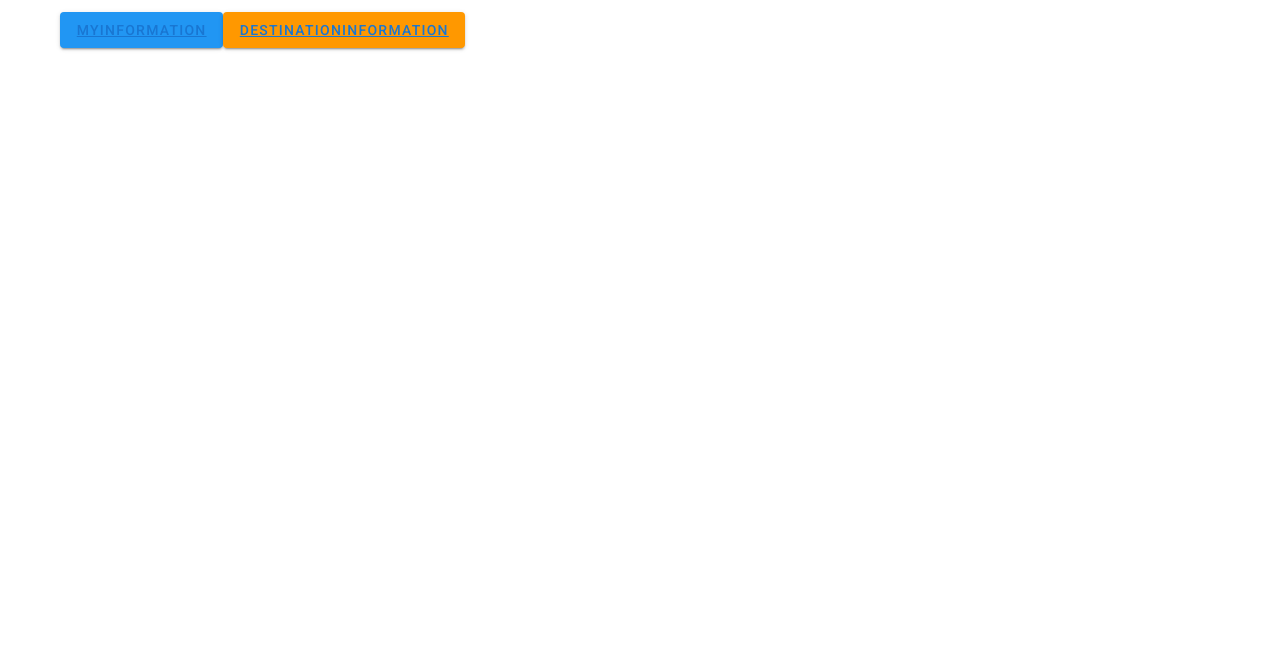
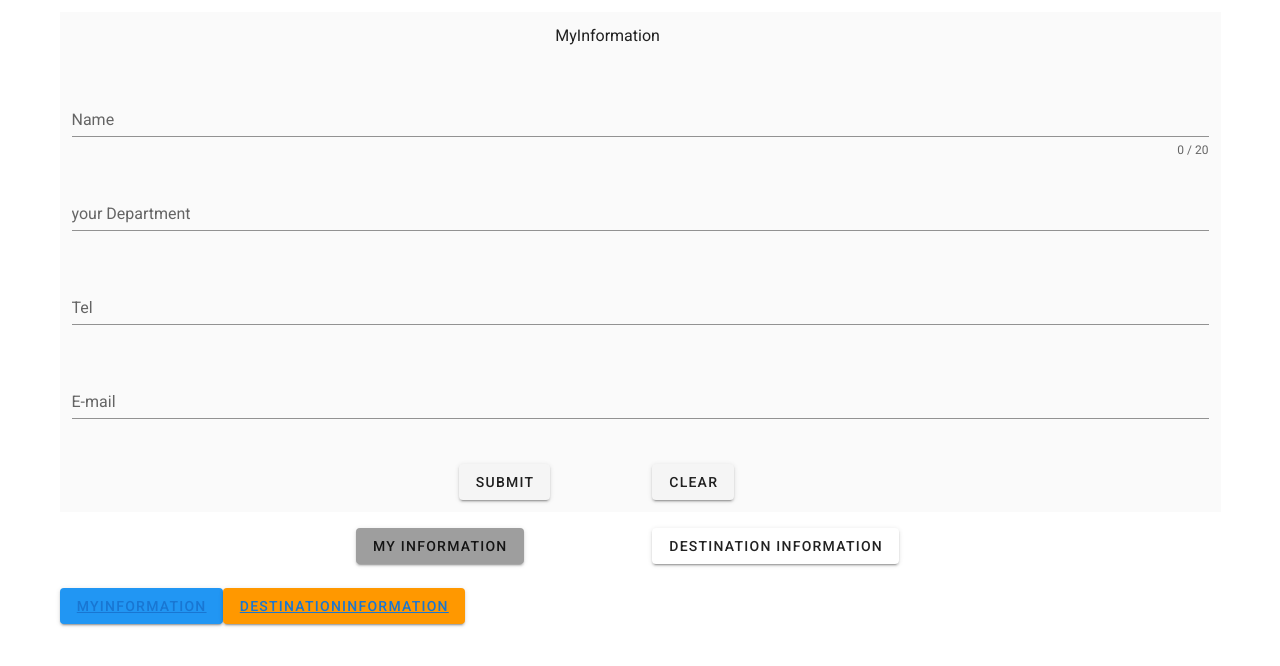
Before and after one commit to MoriKeigoYUZU/template-mail, a Vue app in the folder template-mail/: page / in a window 1280 px wide. Shown: the top 666 px of the page. Built offline with nearby package versions, Linux system fonts and the light colour scheme.

Commit message:
ADD 子コンポーネント化とボタンによる条件分岐

```diff
--- a/template-mail/src/pages/Top.vue
+++ b/template-mail/src/pages/Top.vue
@@ -1,26 +1,36 @@
 <template>
   <v-app>
     <v-container class="lighten-5">
+      <p v-if="flag == 1">
+        <MyInformation />
+      </p>
+      <p v-else-if="flag == 2">
+        <DestinationInformation />
+      </p>
+
+      <v-row justify="center" align-content="center">
+        <v-col cols="3"></v-col>
+        <v-col cols="3">
+          <v-btn :color="iro_m" v-on:click="flag = 1, iro_m = 'grey', iro_d='white'">My Information</v-btn>
+        </v-col>
+        <v-col cols="3">
+          <v-btn
+            :color="iro_d"
+            v-on:click="flag = 2, iro_m = 'white', iro_d='grey'"
+          >Destination Information</v-btn>
+        </v-col>
+        <v-col cols="3"></v-col>
+      </v-row>
 
       <v-row id="radius">
         <v-col id="padding">
-                    <v-btn
-                            color="blue"
-                            dark
-                            @click="sheet = !sheet"
-                    >
+          <v-btn color="blue" dark @click="sheet = !sheet">
             <router-link to="/MyInformation">MyInformation</router-link>
           </v-btn>
 
-                    <v-btn
-                            color="orange"
-                            dark
-                            v-bind="attrs"
-                            v-on="on"
-                    >
+          <v-btn color="orange" dark v-bind="attrs" v-on="on">
             <router-link to="/DestinationInformation">DestinationInformation</router-link>
           </v-btn>
-
         </v-col>
       </v-row>
     </v-container>
@@ -28,11 +38,19 @@
 </template>
 
 <script>
+import MyInformation from "./MyInformation";
+import DestinationInformation from "./DestinationInformation";
+
 export default {
-    name: "Top"
-  }
+  components: { MyInformation, DestinationInformation },
+  name: "Top",
+  data: () => ({
+    flag: 1,
+    iro_m: "grey",
+    iro_d: "white",
+  }),
+};
 </script>
 
 <style scoped>
-
 </style>
```
Lines whose indentation alone changed are shown as unchanged.
